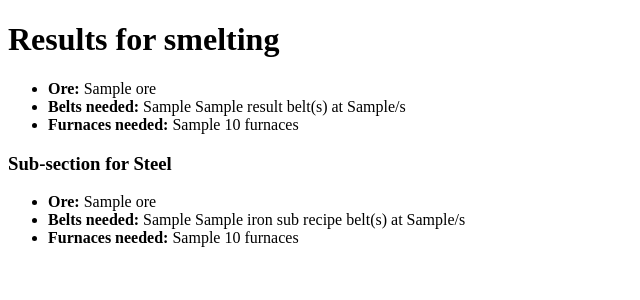
After one commit to The-Rafeicious/The-Factorio-Production-Calculator, a Flask app: template templates/results_HTML.html in a window 1280 px wide. The commit adds this page. Shown: the top 300 px of the page, without its empty margins (0-640 px from the left). Run offline with Flask 3, Linux system fonts and the light colour scheme; the template is opened without the code that fills it: most values are stand-ins (such as "Sample title", 1, 10 or a date in 2020).

Commit message:
added results, form processing while changeing app and form page

```diff
--- a/app.py
+++ b/app.py
@@ -1,4 +1,8 @@
+from math import ceil
+
 from flask import Flask, render_template, request
+from config import BELT_SPEEDS
+from smelting_form_processing import smelting_form_base
 
 app = Flask(__name__)
 
@@ -9,11 +13,12 @@ def MainMenu():
 @app.route("/smelting-form", methods=["GET", "POST"])
 def smelting_form():
     if request.method == "POST":
-        ore = request.form["ore"]
-        belt = request.form["belt"]
-        belt_amount = request.form["belt_count"]
-        furnace = request.form["furnace"]
-        return f'received ore: {ore}'
+        raw_data = request.form
+
+        final_data = smelting_form_base(raw_data)
+
+        return render_template("results_HTML.html", results=final_data)
+
     return render_template("smelting_form_HTML.html")
 
 if __name__ == "__main__":
--- /dev/null
+++ b/templates/results_HTML.html
@@ -0,0 +1,36 @@
+<!DOCTYPE html>
+<html lang="en">
+<head>
+    <meta charset="UTF-8">
+    <title>Title</title>
+</head>
+<body>
+    <h1>Results for smelting</h1>
+
+    <div>
+        <ul>
+            <li><strong>Ore:</strong> {{ results.ore }}</li>
+            <li><strong>Belts needed:</strong> {{ results.belt_needed }} {{ results.belt_name }} belt(s) at {{ results.ips_output }}/s</li>
+            <li><strong>Furnaces needed:</strong> {{ results.furnace_needed }} {{ results.furnace }} furnaces</li>
+            {% if results.coal_needed > 0 %}
+            <li><strong>Coal needed:</strong> {{ results.coal_needed }}</li>
+            {% endif %}
+        </ul>
+    </div>
+
+    {% if results.iron_sub_recipe %}
+    <h3>Sub-section for Steel</h3>
+    <div>
+        <ul>
+            <li><strong>Ore:</strong> {{ results.iron_sub_recipe.ore }}</li>
+            <li><strong>Belts needed:</strong> {{ results.iron_sub_recipe.belt_needed }} {{ results.iron_sub_recipe.belt_name }} belt(s) at {{ results.iron_sub_recipe.ips_output }}/s</li>
+            <li><strong>Furnaces needed:</strong> {{ results.iron_sub_recipe.furnace_needed }} {{ results.iron_sub_recipe.furnace }} furnaces</li>
+            {% if results.iron_sub_recipe.coal_needed > 0 %}
+            <li><strong>Coal needed:</strong> {{ results.iron_sub_recipe.coal_needed }}</li>
+            {% endif %}
+        </ul>
+    </div>
+    {% endif %}
+
+</body>
+</html>
```
Also changed, not shown: config.py (+10 -0 lines), smelting_form_processing.py (added, +33 -0 lines), templates/smelting_form_HTML.html (+4 -4 lines).
